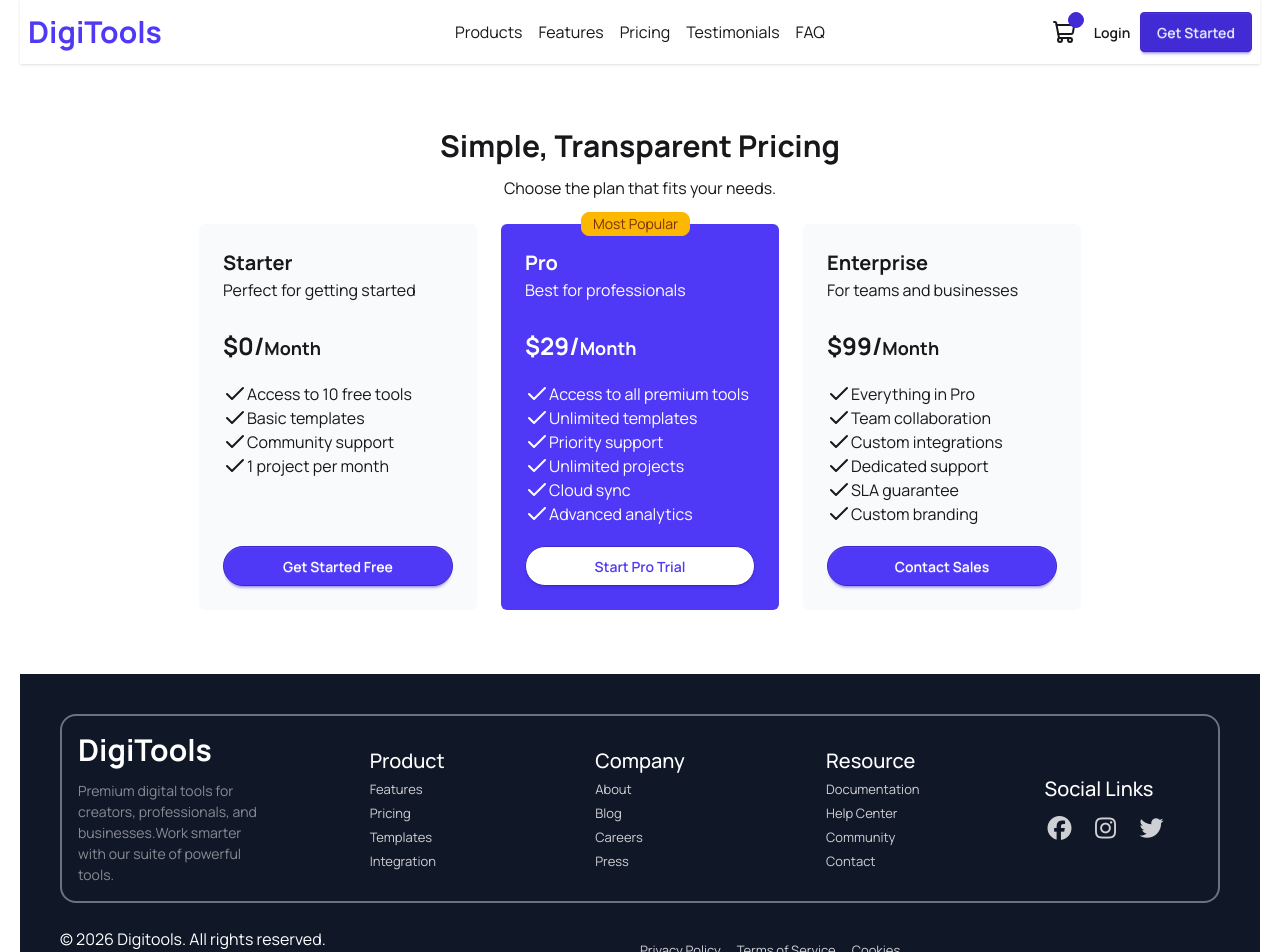
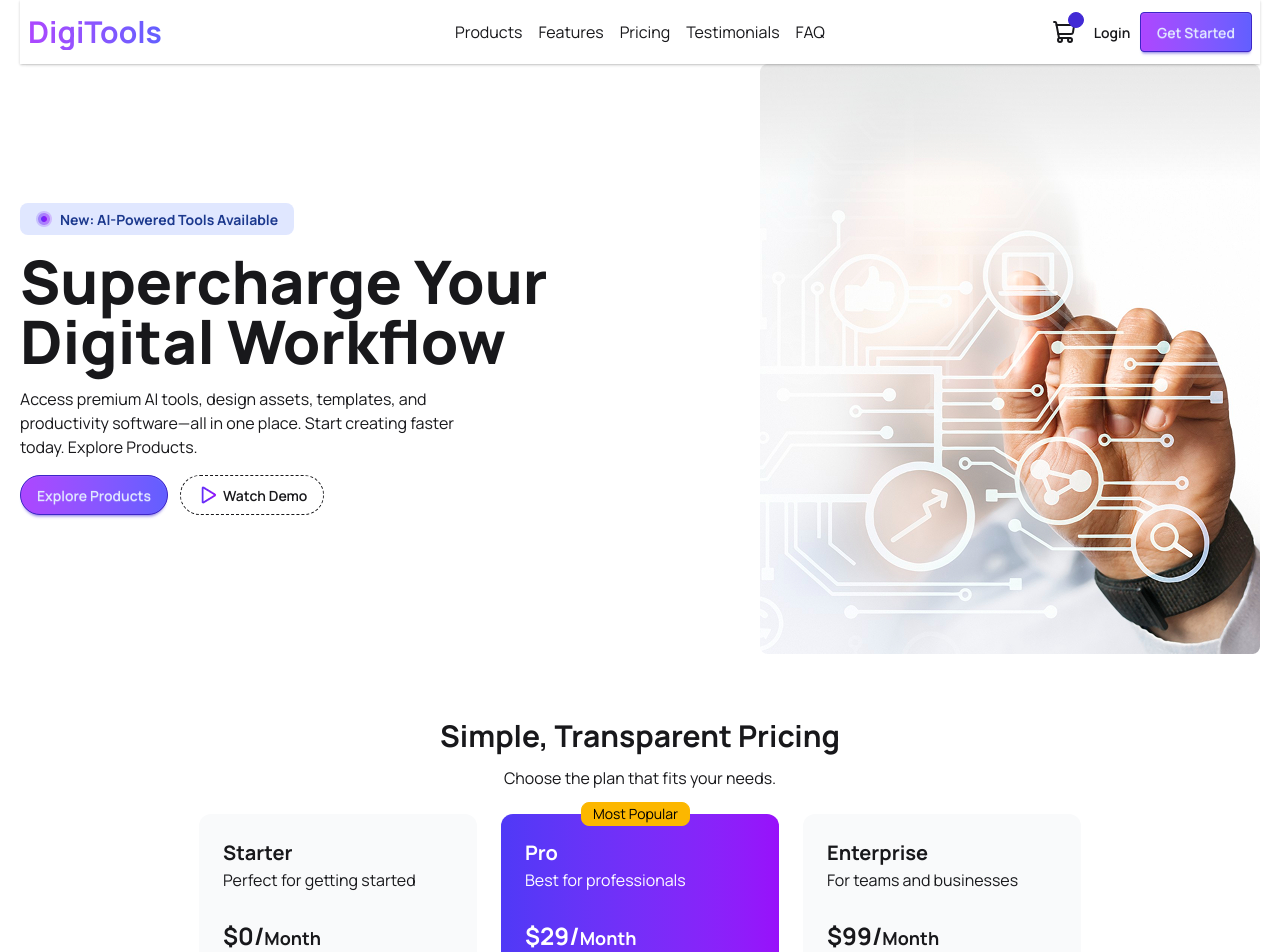
Before and after one commit to ihriyad/Digitool-Platform, a React (Vite) app: page / in a window 1280 px wide. Shown: the top 952 px of the page. Built offline with nearby package versions, Linux system fonts and the light colour scheme.

Commit message:
added hero sec

```diff
--- a/src/App.css
+++ b/src/App.css
@@ -13,6 +13,10 @@ body {
   max-width: 1240px;
   margin: 0 auto;
 }
+body a:hover {
+  text-decoration: underline;
+}
+
 footer h2{
   font-size: 20px;
   font-weight: 500;
@@ -27,5 +31,5 @@ footer a {
 }
 footer a:hover{
   color:cyan;
-  text-decoration: underline;
+
 }
--- a/src/App.jsx
+++ b/src/App.jsx
@@ -1,17 +1,19 @@
 import "./App.css";
 import Footer from "./components/Footer/Footer/Footer";
+import Hero from "./components/Hero/Hero";
 import Navbar from "./components/Navbar/Navbar";
 import Pricing from "./components/Pricing/Pricing";
 
 function App() {
   return (
     <div>
-      <header>
-        <nav className="sticky">
+      <header className="sticky top-0 z-50 bg-white/80 backdrop-blur-md shadow-sm">
+        <nav>
           <Navbar></Navbar>
         </nav>
       </header>
       <main>
+        <Hero></Hero>
         <Pricing></Pricing>
       </main>
       <footer>
--- a/src/components/Footer/Footer/Footer.jsx
+++ b/src/components/Footer/Footer/Footer.jsx
@@ -9,22 +9,29 @@ const Footer = () => {
   return (
     <div className="bg-[#101727] text-white p-10">
       <div
-        className="grid place-items-center
-        grid-cols-2
-        md:grid-cols-3
-        lg:grid-cols-5
-        gap-10 border-2 border-gray-500 rounded-2xl p-4"
+        className="grid
+        place-items-center
+        grid-cols-1
+        md:grid-cols-2
+        gap-8 border-2
+        border-gray-500
+        rounded-2xl p-4"
       >
-        <div className="footer-start">
-          <h1 className="text-white text-2xl md:text-3xl font-bold mb-3">
+        <div className="footer-start w-9/12 text-center">
+          <h1 className="text-white text-2xl md:text-3xl font-bold mb-1.5">
             DigiTools
           </h1>
-          <p className="text-white/50 text-[14px]">
+          <p className="text-white/50 text-small text-start">
             Premium digital tools for creators, professionals, and
             businesses.Work smarter with our suite of powerful tools.
           </p>
         </div>
-        <div>
+        <div className="grid
+         grid-cols-2
+         md:grid-cols-3
+         lg:grid-cols-4
+         gap-2">
+          <div>
           <FooterProduct></FooterProduct>
         </div>
         <div>
@@ -36,6 +43,7 @@ const Footer = () => {
         <div className="footer-end">
           <FooterSocial></FooterSocial>
         </div>
+        </div>
       </div>
       <FooterBottom></FooterBottom>
     </div>
--- /dev/null
+++ b/src/components/Hero/Hero.jsx
@@ -0,0 +1,37 @@
+import React from "react";
+
+const Hero = () => {
+  return (
+    <div className="flex flex-col-reverse md:flex-row gap-4 justify-between items-center">
+      <div className="hero-left pl-3 md:pl-0 md:max-w-3/6 space-y-4">
+        <div class="badge badge-info text-blue-900 border-none p-4 font-bold bg-indigo-100">
+          <img src="/src/assets/dot.png" alt="" />
+          New: AI-Powered Tools Available
+        </div>
+        <h1 className="text-3xl md:text-6xl font-extrabold">
+          Supercharge Your <br />
+          Digital Workflow
+        </h1>
+        <p className="max-w-3/4 text-start">
+          Access premium AI tools, design assets, templates, and productivity
+          software—all in one place. Start creating faster today. Explore
+          Products.
+        </p>
+        <div className="space-x-3">
+          <button className="btn btn-primary bg-linear-to-r from-purple-500 to-indigo-500 rounded-3xl">
+            Explore Products
+          </button>
+          <button className="btn btn-dash text-[bg-linear-to-r from-purple-500 to-indigo-500] rounded-3xl">
+            <img src="/src/assets/Play.png" alt="" />
+            Watch Demo
+          </button>
+        </div>
+      </div>
+      <div className="hero-right">
+        <img src="/src/assets/banner.png" alt="" />
+      </div>
+    </div>
+  );
+};
+
+export default Hero;
--- a/src/components/Navbar/Navbar.jsx
+++ b/src/components/Navbar/Navbar.jsx
@@ -46,7 +46,9 @@ const Navbar = () => {
             {Links}
           </ul>
         </div>
-        <h2 className="text-[#4f39f6] text-2xl md:text-3xl font-bold hidden md:flex">DigiTools</h2>
+        <h1 className="text-[20px] md:text-3xl font-bold bg-linear-to-r from-purple-500 to-indigo-500 bg-clip-text text-transparent">
+          DigiTools
+        </h1>
       </div>
       <div className="navbar-center hidden md:flex gap-4">{Links}</div>
       <div className="navbar-end space-x-2">
@@ -57,7 +59,7 @@ const Navbar = () => {
           </div>
         </button>
         <button className="btn btn-ghost btn-circle">Login</button>
-        <button className="btn btn-primary">Get Started</button>
+        <button className="btn btn-primary bg-linear-to-r from-purple-500 to-indigo-500">Get Started</button>
       </div>
     </div>
   );
--- a/src/components/Pricing/Pricing.jsx
+++ b/src/components/Pricing/Pricing.jsx
@@ -13,8 +13,8 @@ const Pricing = () => {
   return (
     <div className="max-w-10/12 md:max-w-9/12 mx-auto mt-10 mb-10 space-y-6 p-6">
       <div className="text-center">
-        <h2 className="text-3xl font-bold mb-3">Simple, Transparent Pricing</h2>
-        <p>Choose the plan that fits your needs.</p>
+        <h2 className="text-[18px] md:text-3xl font-bold mb-3">Simple, Transparent Pricing</h2>
+        <p className="text-[14px] md:text-[16px]">Choose the plan that fits your needs.</p>
       </div>
 
       <div>
--- a/src/components/Pricing/PricingCardFeatures.jsx
+++ b/src/components/Pricing/PricingCardFeatures.jsx
@@ -1,11 +1,11 @@
 import { Check } from "lucide-react";
 import React from "react";
 
-const PricingCardFeatures = ({ data }) => {
+const PricingCardFeatures = ({ data , highlight }) => {
   return (
     <div>
       <p className="flex">
-        <Check></Check>
+        <Check className={`${highlight == true? 'text-white':'text-green-500'}`}></Check>
         {data}
       </p>
     </div>
--- a/src/components/Pricing/PricingCardInfo.jsx
+++ b/src/components/Pricing/PricingCardInfo.jsx
@@ -17,9 +17,9 @@ const PricingCardInfo = ({ data }) => {
     <div
       className={`
         ${highlight ==true?
-            'bg-[#4F39F6] text-white': 'bg-gray-50'
+            'bg-linear-to-r from-indigo-600 to-purple-600 text-white': 'bg-gray-50'
         }
-        rounded-md
+        rounded-xl
         p-6
         relative
         flex flex-col
@@ -27,7 +27,7 @@ const PricingCardInfo = ({ data }) => {
     >
       <div
         className={`${highlight == true ? "block" : "hidden"}
-          badge badge-warning absolute -top-3 left-23 md:left-24 lg:left-20`}
+          badge badge-warning text-black absolute -top-3  md:left-24 lg:left-20`}
       >
         {badge}
       </div>
@@ -41,11 +41,11 @@ const PricingCardInfo = ({ data }) => {
       </p>
       <div className="flex-1">
         {
-            features.map(data=><PricingCardFeatures data={data}></PricingCardFeatures>)
+            features.map(data=><PricingCardFeatures highlight={highlight} data={data}></PricingCardFeatures>)
         }
       </div>
       <div>
-        <button className={`${highlight==true?"bg-white text-[#4F39F6]":'bg-[#4F39F6] text-white'} btn btn-primary w-full rounded-3xl`}>{buttonText}</button>
+        <button className={`${highlight==true?"bg-white text-[#4F39F6]":'bg-linear-to-r from-purple-500 to-indigo-500 text-white'} btn btn-primary w-full rounded-3xl`}>{buttonText}</button>
       </div>
 
     </div>
```
Also changed, not shown: src/assets/dot.png (added).
